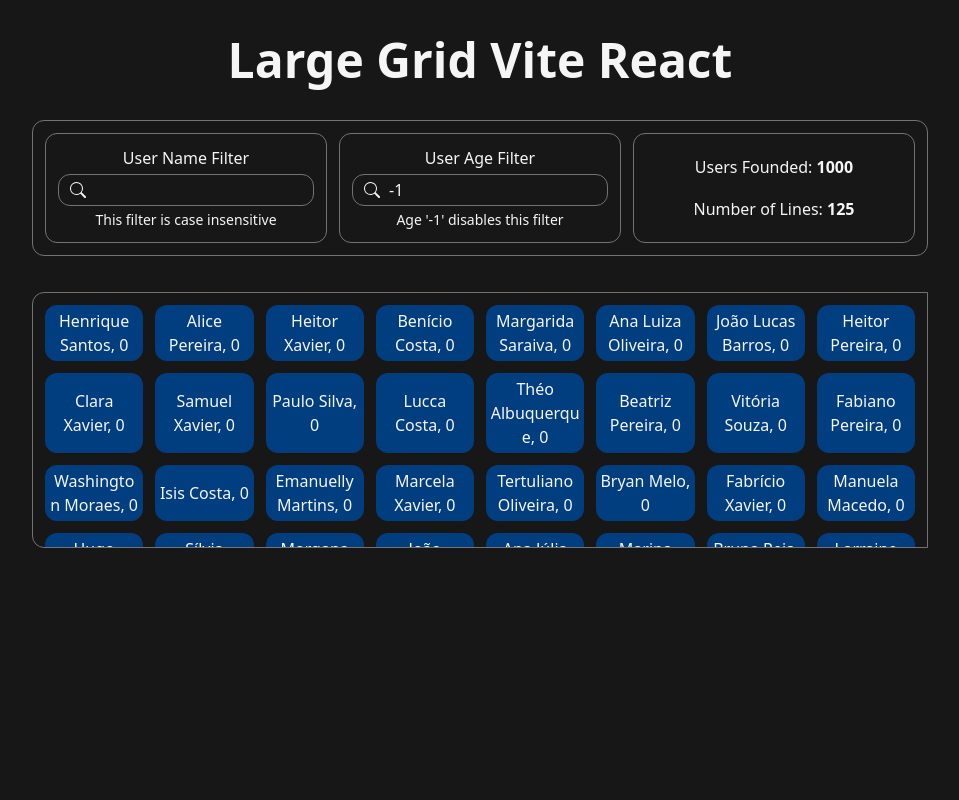
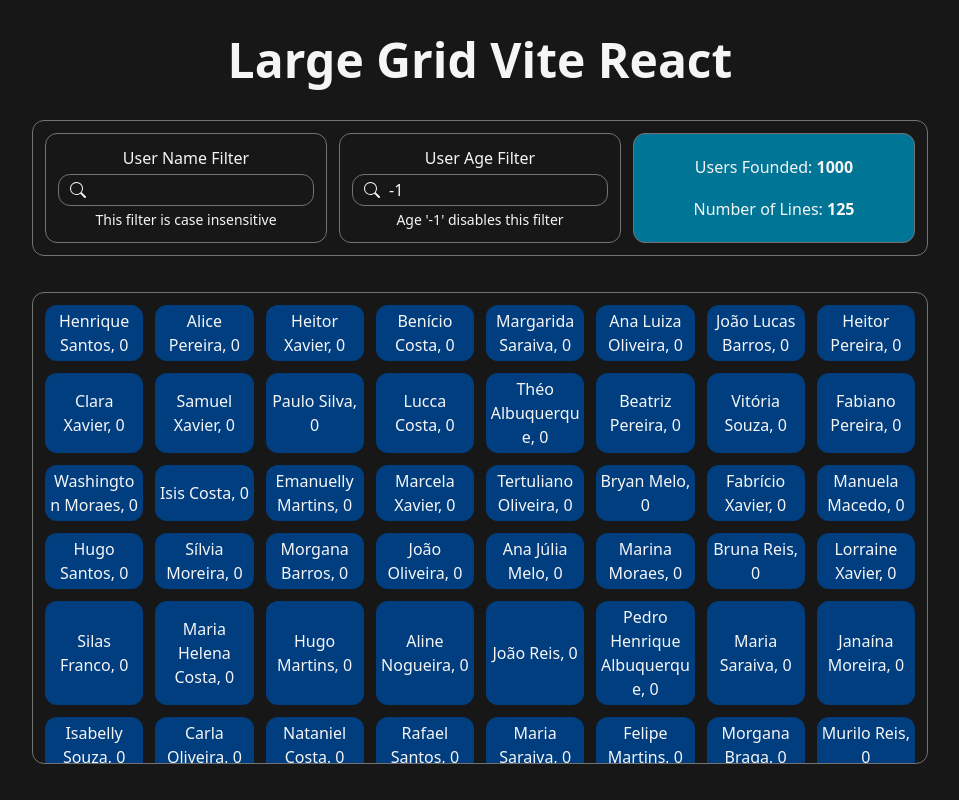
Before and after one commit to marcelo-rispoli-leal/large-grid-react, a React (Vite) app: page / in a window 1280 px wide. Shown: the whole page, without its empty margins (160-1119 px from the left). Built offline with nearby package versions, Linux system fonts and the light colour scheme.

Commit message:
Adjusted users container styles

```diff
--- a/src/components/Filter.jsx
+++ b/src/components/Filter.jsx
@@ -19,18 +19,18 @@ export default function Filter({ id, type, label, help, value, onChange }) {
       <div className="grid items-center">
         <input
           id={id}
-          className="peer f-md b-std order-3 col-start-1 row-2 my-1 w-full py-0 pr-0 pl-9 leading-7.5 focus:ring-1 focus:ring-cyan-600 focus:outline-0"
+          className="peer f-md b-std order-3 col-start-1 row-2 my-1 w-full py-0 pr-0 pl-9 leading-7.5 focus:ring-1 focus:ring-cyan-700 focus:outline-0"
           type={type}
           value={value}
           min={type === "number" ? ageMin : undefined}
           max={type === "number" ? ageMax : undefined}
           onChange={handleChange}
         />
-        <label htmlFor={id} className="order 1 row-1 peer-focus:text-cyan-600">
+        <label htmlFor={id} className="order 1 row-1 peer-focus:text-cyan-700">
           {label}
         </label>
-        <BsSearch className="f-md order-2 col-start-1 row-2 ml-3 peer-focus:text-cyan-600" />
-        <span className="order-4 row-3 text-sm peer-focus:text-cyan-600">
+        <BsSearch className="f-md order-2 col-start-1 row-2 ml-3 peer-focus:text-cyan-700" />
+        <span className="order-4 row-3 text-sm peer-focus:text-cyan-700">
           {help}
         </span>
       </div>
--- a/src/components/Summary.jsx
+++ b/src/components/Summary.jsx
@@ -3,8 +3,8 @@ export default function Summary({ users, columns }) {
   const lines = columns > 0 ? ~~(users / columns) + rest : 0;
 
   return (
-    <div className="b-std p-3">
-      <div className="grid h-full items-center">
+    <div className="b-std bg-cyan-700 p-3">
+      <div className="grid h-full items-center text-neutral-100">
         <div>
           Users Founded: <strong>{users}</strong>
         </div>
--- a/src/components/Users.jsx
+++ b/src/components/Users.jsx
@@ -2,33 +2,39 @@ import { useEffect, useRef, useState } from "react";
 
 export default function Users({ users }) {
   const containerRef = useRef(null);
-  const [isScrollbarVisible, setIsScrollbarVisible] = useState(false);
+  const [maxHeight, setMaxHeight] = useState("");
 
-  // Check the visibility of the scroll bar
+  // Calc max height of users container
   useEffect(() => {
     const container = containerRef.current;
 
     if (!container) return;
 
-    const updateScrollbarVisibility = () => {
-      const hasVerticalScroll = container.scrollHeight > container.clientHeight;
-      setIsScrollbarVisible(hasVerticalScroll);
+    const updateMaxHeight = () => {
+      const calcMaxHeight =
+        window.innerHeight - container.offsetTop - 36 >= 96
+          ? window.innerHeight - container.offsetTop - 36
+          : 96;
+      setMaxHeight(calcMaxHeight + "px");
     };
 
-    // Initial check
-    updateScrollbarVisibility();
+    // Initial calc
+    updateMaxHeight();
 
     // Observe size changes
-    const scrollbarObserver = new ResizeObserver(updateScrollbarVisibility);
-    scrollbarObserver.observe(container);
+    const maxHeightObserver = new ResizeObserver(updateMaxHeight);
+    maxHeightObserver.observe(container);
 
-    return () => scrollbarObserver.disconnect();
+    return () => {
+      maxHeightObserver.disconnect();
+    };
   }, []);
 
   return (
     <div
       ref={containerRef}
-      className={`scrollbar-thin scrollbar-thumb-rounded-full scrollbar-thumb-neutral-100 scrollbar-track-neutral-500 ${isScrollbarVisible ? "b-lr" : "b-std"} max-h-64 overflow-x-hidden overflow-y-auto p-3`}
+      style={{ maxHeight }}
+      className="scrollbar-users-container b-std overflow-y-auto p-3"
     >
       <div className="3xs:max-2xs:grid-cols-2 2xs:max-xs:grid-cols-3 xs:max-md:grid-cols-4 md:max-xm:grid-cols-5 xm:max-lg:grid-cols-6 grid grid-cols-1 gap-3 lg:max-xl:grid-cols-7 xl:max-2xl:grid-cols-8 2xl:grid-cols-10">
         {users.map(({ index, name, age, backgroundColor, lower }) => (
@@ -45,5 +51,3 @@ export default function Users({ users }) {
     </div>
   );
 }
-
-/* className={`scrollbar-thin scrollbar-thumb-rounded-full scrollbar-thumb-neutral-200 scrollbar-track-neutral-600 ${isScrollbarVisible ? "b-lr" : "b-std"} max-h-64 overflow-x-hidden overflow-y-auto p-3`} */
--- a/src/index.css
+++ b/src/index.css
@@ -1,29 +1,42 @@
 @import "tailwindcss";
 @custom-variant dark (&:where(.dark, .dark *));
-@plugin 'tailwind-scrollbar' {
-  nocompatible: true;
-  preferredstrategy: "pseudoelements";
-}
+@plugin 'tailwind-scrollbar';
 
 @theme {
+  /* custom breakpoints */
   --breakpoint-3xs: 16rem;
   --breakpoint-2xs: 24rem;
   --breakpoint-xs: 32rem;
   --breakpoint-xm: 56rem;
 }
 
+/* border standard */
 .b-std {
   border: 1px solid var(--color-neutral-500);
   border-radius: 0.75rem;
 }
 
-.b-lr {
-  border: 1px solid var(--color-neutral-500);
-  border-top-left-radius: 0.75rem;
-  border-bottom-left-radius: 0.75rem;
-}
-
+/* font medium */
 .f-md {
   font-size: medium;
   font-weight: 500;
 }
+
+/* users scrollbar */
+.scrollbar-users-container {
+  &::-webkit-scrollbar-thumb {
+    background-color: var(--color-neutral-100);
+    border-radius: 0.5rem;
+  }
+  @supports (-moz-appearance: none) {
+    scrollbar-width: auto;
+    scrollbar-color: var(--color-neutral-100) transparent;
+  }
+  &::-webkit-scrollbar {
+    background-color: var(--color-neutral-500);
+    border-top-right-radius: 0.75rem;
+    border-bottom-right-radius: 0.75rem;
+    display: block;
+    width: 8px;
+  }
+}
```
